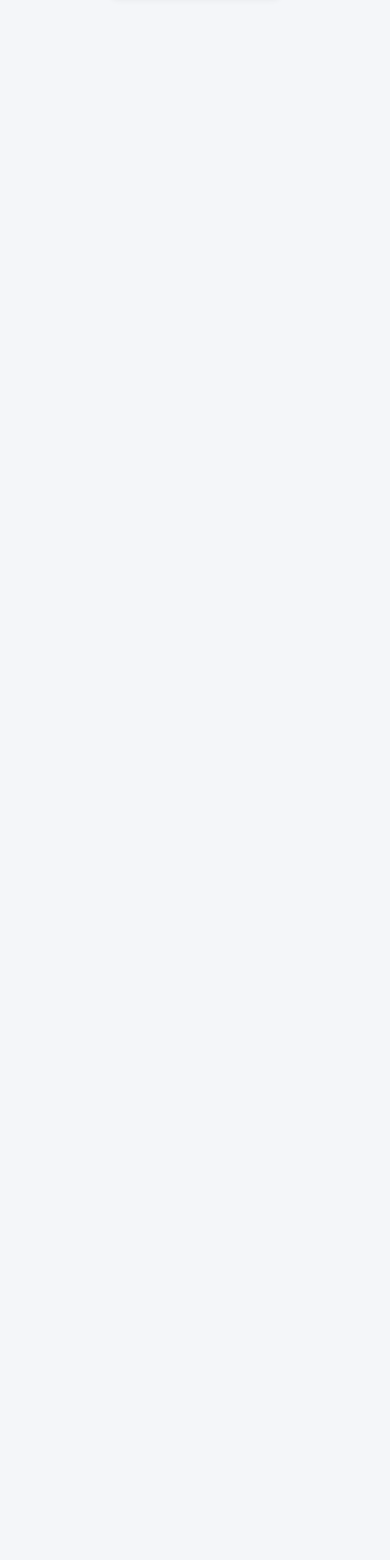
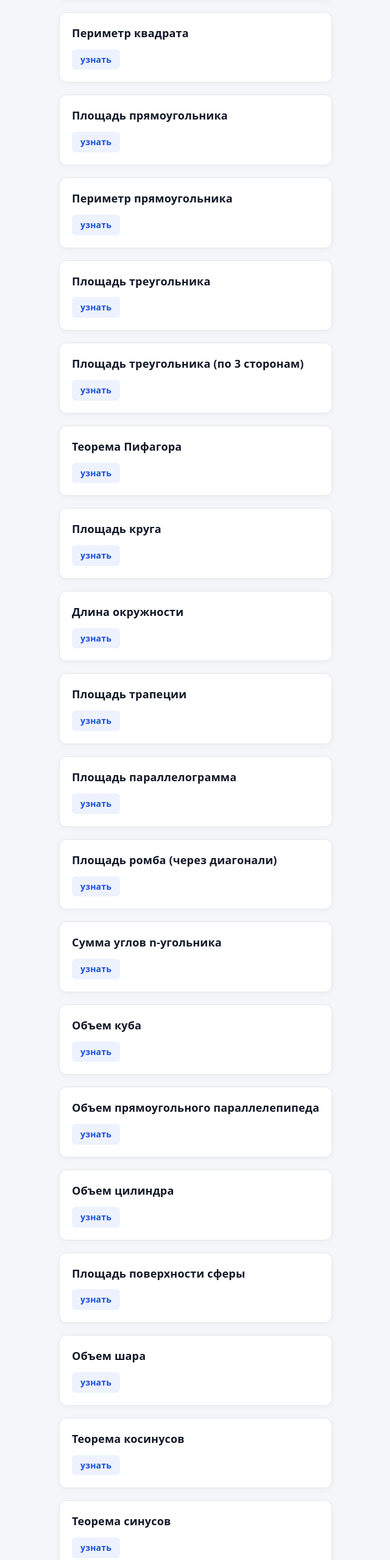
Before and after one commit to noyemkaren-ship-it/geo, a React (Vite) app: page / in a window 1280 px wide. Shown: the part 242-2800 px from the top of the page at 61% size, without its empty margins (319-959 px from the left). Before the commit the page ends 800 px from the top, so only its background shows below. Built offline with nearby package versions, Linux system fonts and the light colour scheme.

Commit message:
update 4

```diff
--- a/src/App.css
+++ b/src/App.css
@@ -391,3 +391,19 @@ body {
     font-size: 24px;
   }
 }
+/* Текст объяснения под формулой */
+.f-explanation {
+  margin-top: 12px;
+  font-size: 14px;
+  color: #4b5563;
+  text-align: left;
+  line-height: 1.5;
+}
+
+.f-explanation b {
+  color: #1d4ed8; /* Выделяем переменные синим */
+}
+
+.f-content {
+  margin-top: 12px;
+}
--- a/src/components/form.jsx
+++ b/src/components/form.jsx
@@ -10,10 +10,19 @@ function Form() {
                     <h1>{f.title}</h1>
                     <details className="form-details">
                         <summary className="detail-sum-f">узнать</summary>
-                        <p
-                            className="f-detail"
-                            dangerouslySetInnerHTML={{ __html: f.formula }}
-                        />
+
+                        <div className="f-content">
+                            <p
+                                className="f-detail"
+                                dangerouslySetInnerHTML={{ __html: f.formula }}
+                            />
+                            {f.explanation && (
+                                <p
+                                    className="f-explanation"
+                                    dangerouslySetInnerHTML={{ __html: f.explanation }}
+                                />
+                            )}
+                        </div>
                     </details>
                 </div>
             ))}
--- a/src/data/form.js
+++ b/src/data/form.js
@@ -1,11 +1,124 @@
-
-
 export function getForms() {
     return [
         {
             id: 1,
             title: "Площадь квадрата",
-            formula: "S=a<sup>2</sup>"
+            formula: "S = a<sup>2</sup>",
+            explanation: "Где <b>a</b> — длина стороны квадрата."
+        },
+        {
+            id: 2,
+            title: "Периметр квадрата",
+            formula: "P = 4a",
+            explanation: "Где <b>a</b> — длина стороны квадрата. У квадрата 4 равные стороны."
+        },
+        {
+            id: 3,
+            title: "Площадь прямоугольника",
+            formula: "S = a &middot; b",
+            explanation: "Где <b>a</b> и <b>b</b> — длины смежных сторон (ширина и высота)."
+        },
+        {
+            id: 4,
+            title: "Периметр прямоугольника",
+            formula: "P = 2(a + b)",
+            explanation: "Где <b>a</b> и <b>b</b> — смежные стороны. Сумма всех сторон."
+        },
+        {
+            id: 5,
+            title: "Площадь треугольника",
+            formula: "S = &frac12; &middot; a &middot; h",
+            explanation: "Где <b>a</b> — основание, <b>h</b> — высота, проведенная к этому основанию."
+        },
+        {
+            id: 6,
+            title: "Площадь треугольника (по 3 сторонам)",
+            formula: "S = &radic; (p(p-a)(p-b)(p-c))",
+            explanation: "Формула Герона. Где <b>a, b, c</b> — стороны, а <b>p</b> — полупериметр (p = (a+b+c)/2)."
+        },
+        {
+            id: 7,
+            title: "Теорема Пифагора",
+            formula: "c<sup>2</sup> = a<sup>2</sup> + b<sup>2</sup>",
+            explanation: "Только для прямоугольных треугольников. Где <b>c</b> — гипотенуза, <b>a</b> и <b>b</b> — катеты."
+        },
+        {
+            id: 8,
+            title: "Площадь круга",
+            formula: "S = &pi; &middot; R<sup>2</sup>",
+            explanation: "Где <b>R</b> — радиус круга, <b>&pi;</b> (пи) &asymp; 3.14."
+        },
+        {
+            id: 9,
+            title: "Длина окружности",
+            formula: "C = 2 &middot; &pi; &middot; R",
+            explanation: "Где <b>R</b> — радиус, <b>C</b> — длина окружности."
+        },
+        {
+            id: 10,
+            title: "Площадь трапеции",
+            formula: "S = &frac12; &middot; (a + b) &middot; h",
+            explanation: "Где <b>a</b> и <b>b</b> — основания трапеции, <b>h</b> — высота."
+        },
+        {
+            id: 11,
+            title: "Площадь параллелограмма",
+            formula: "S = a &middot; h",
+            explanation: "Где <b>a</b> — основание, <b>h</b> — высота, проведенная к нему."
+        },
+        {
+            id: 12,
+            title: "Площадь ромба (через диагонали)",
+            formula: "S = &frac12; &middot; d<sub>1</sub> &middot; d<sub>2</sub>",
+            explanation: "Где <b>d<sub>1</sub></b> и <b>d<sub>2</sub></b> — диагонали ромба. Они пересекаются под прямым углом."
+        },
+        {
+            id: 13,
+            title: "Сумма углов n-угольника",
+            formula: "Сумма = 180&deg; &middot; (n - 2)",
+            explanation: "Где <b>n</b> — количество сторон (и углов) многоугольника."
+        },
+        {
+            id: 14,
+            title: "Объем куба",
+            formula: "V = a<sup>3</sup>",
+            explanation: "Где <b>a</b> — длина ребра куба."
+        },
+        {
+            id: 15,
+            title: "Объем прямоугольного параллелепипеда",
+            formula: "V = a &middot; b &middot; c",
+            explanation: "Где <b>a, b, c</b> — длина, ширина и высота фигуры."
+        },
+        {
+            id: 16,
+            title: "Объем цилиндра",
+            formula: "V = &pi; &middot; R<sup>2</sup> &middot; h",
+            explanation: "Где <b>R</b> — радиус основания, <b>h</b> — высота цилиндра."
+        },
+        {
+            id: 17,
+            title: "Площадь поверхности сферы",
+            formula: "S = 4 &middot; &pi; &middot; R<sup>2</sup>",
+            explanation: "Где <b>R</b> — радиус сферы."
+        },
+        {
+            id: 18,
+            title: "Объем шара",
+            formula: "V = 4/3 &middot; &pi; &middot; R<sup>3</sup>",
+            explanation: "Где <b>R</b> — радиус шара."
+        },
+        {
+            id: 19,
+            title: "Теорема косинусов",
+            formula: "c<sup>2</sup> = a<sup>2</sup> + b<sup>2</sup> - 2ab &middot; cos(&gamma;)",
+            explanation: "Где <b>&gamma;</b> — угол между сторонами <b>a</b> и <b>b</b>. Обобщение теоремы Пифагора."
+        },
+        {
+            id: 20,
+            title: "Теорема синусов",
+            formula: "a / sin(&alpha;) = b / sin(&beta;) = c / sin(&gamma;)",
+            explanation: "Где <b>&alpha;, &beta;, &gamma;</b> — углы, противолежащие сторонам <b>a, b, c</b> соответственно."
         }
     ]
 }
```
